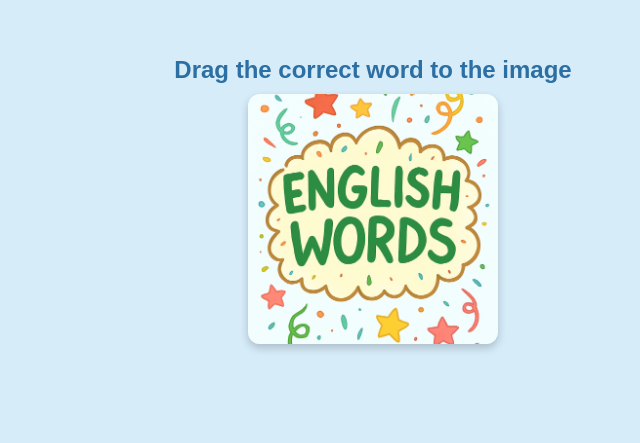
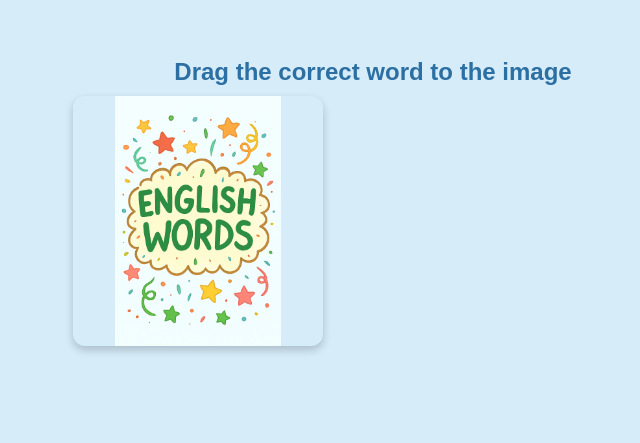
Before and after one commit to shooterreyes/in-words, a plain HTML site: page index.html in a window 1280 px wide. Shown: the part 160-603 px from the top of the page, without its empty margins (267-907 px from the left). Drawn offline with Linux system fonts and the light colour scheme.

Commit message:
Update style.css

```diff
--- a/style.css
+++ b/style.css
@@ -24,7 +24,8 @@ body {
 #main-image {
   width: 250px;
   height: 250px;
-  object-fit: cover;
+  object-fit: contain;
+  display: block;
   border-radius: 12px;
   box-shadow: 0 4px 8px rgba(0,0,0,0.2);
   margin-bottom: 20px;
```
